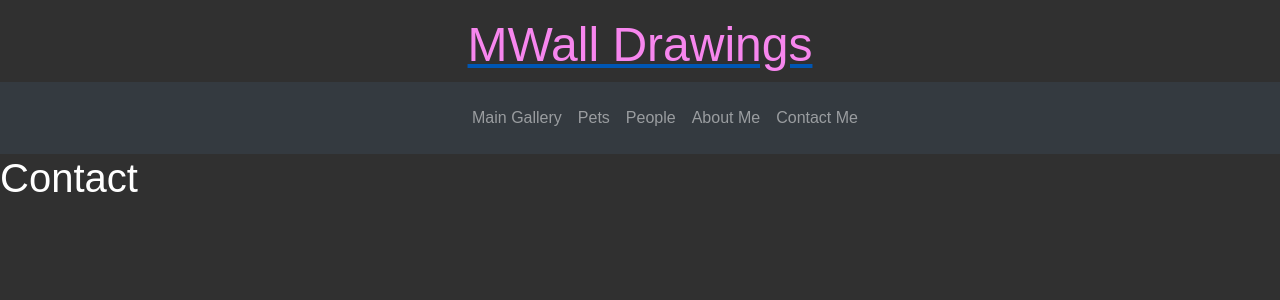
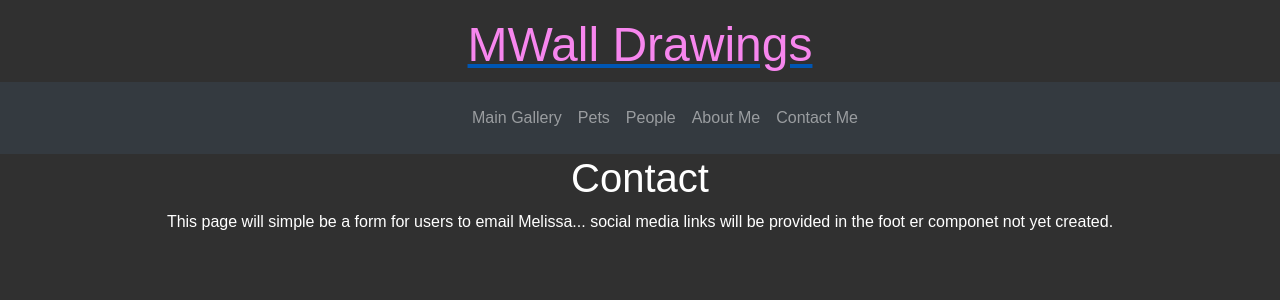
Before and after one commit to TomWallaceJr/mwalldrawings, a React (Create React App) app: page /contactme in a window 1280 px wide. Shown: the top 300 px of the page. Built offline with nearby package versions, Linux system fonts and the light colour scheme; the HTML template or start-up script is replaced by a standard one.

Commit message:
contact route created

```diff
--- a/src/components/ContactMe/ContactMe.js
+++ b/src/components/ContactMe/ContactMe.js
@@ -3,7 +3,11 @@ import React from 'react';
 export default function ContactMe() {
   return (
     <div>
-      <h1>Contact</h1>
+      <h1 className="text-center">Contact</h1>
+      <p>
+        This page will simple be a form for users to email Melissa... social
+        media links will be provided in the foot er componet not yet created.
+      </p>
     </div>
   );
 }
```
